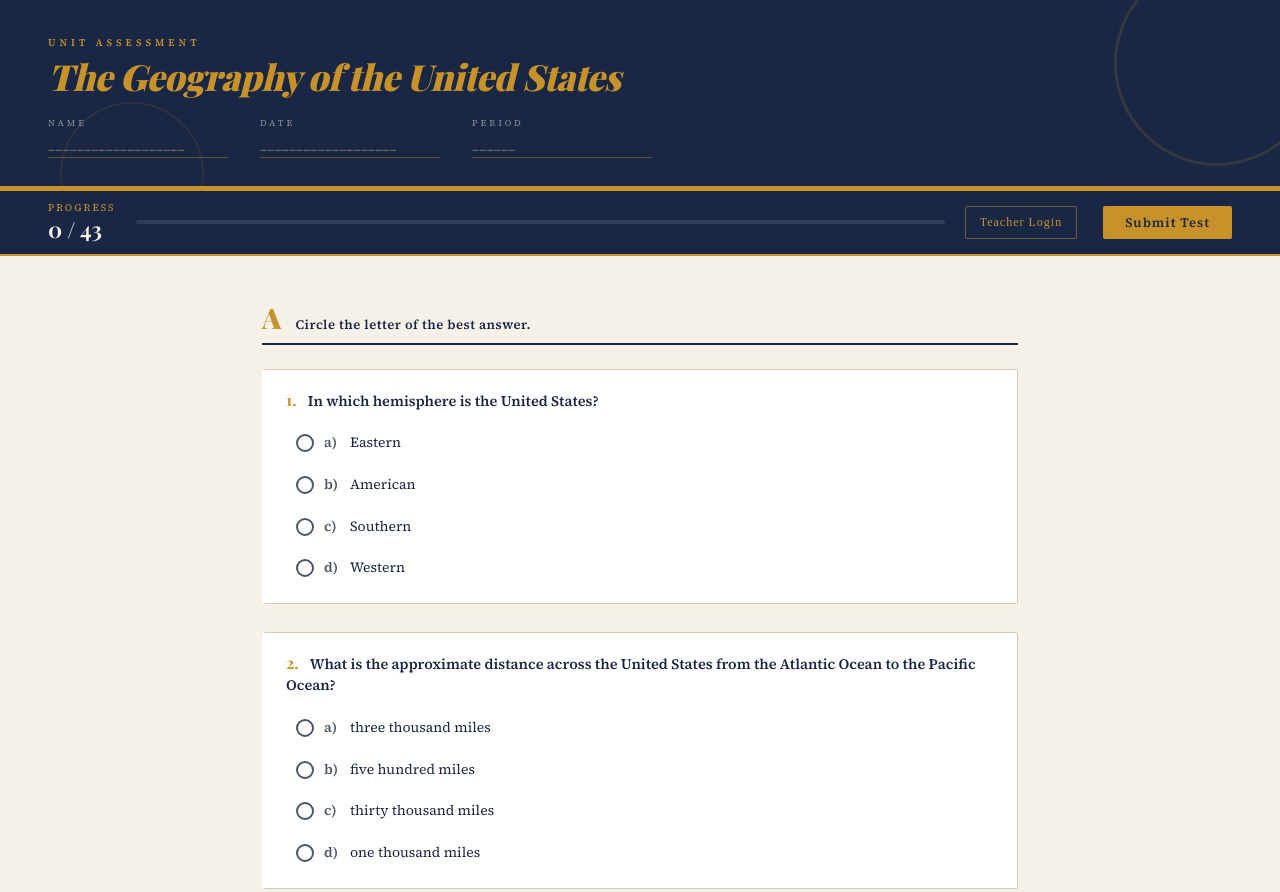
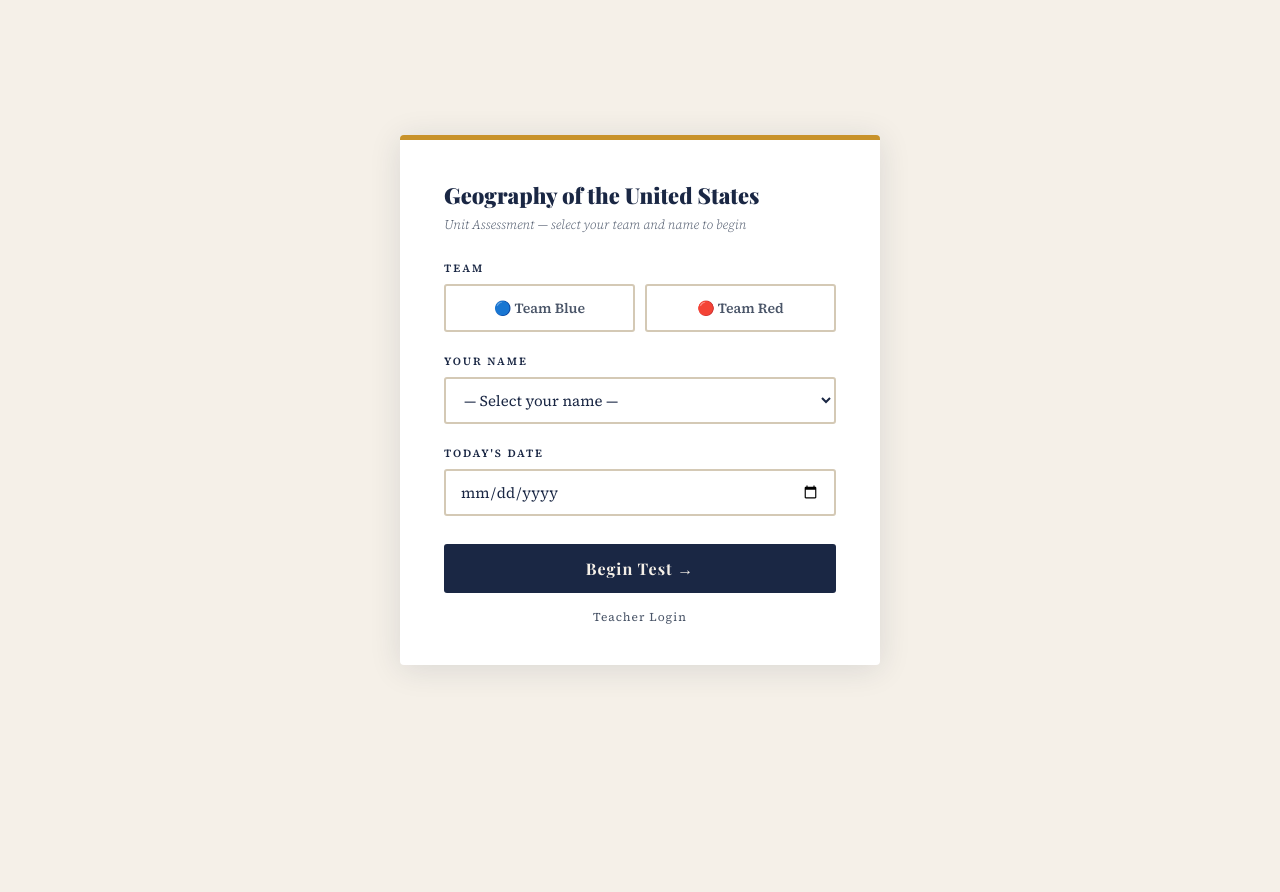
Before and after one commit to alicewestalicewest/saxon-math-test, a website: page public/us-geography-test.html in a window 1280 px wide. Shown: the top 892 px of the page. After the commit the page ends 860 px from the top, so only its background shows below. Drawn offline with nearby package versions, Linux system fonts and the light colour scheme.

Commit message:
Update us-geography-test.html

```diff
--- a/public/us-geography-test.html
+++ b/public/us-geography-test.html
@@ -352,21 +352,55 @@
 </head>
 <body>
 
+<!-- ── START SCREEN ─────────────────────────────────────────── -->
+<div id="page-start" style="min-height:100vh;display:flex;align-items:center;justify-content:center;padding:32px 16px;">
+  <div style="background:white;border-radius:4px;box-shadow:0 4px 32px rgba(26,39,68,0.12);padding:40px 44px;max-width:480px;width:100%;border-top:5px solid var(--gold);">
+    <div style="font-family:'Playfair Display',serif;font-size:22px;font-weight:900;color:var(--navy);margin-bottom:6px;">Geography of the United States</div>
+    <div style="font-size:13px;color:var(--slate);margin-bottom:28px;font-style:italic;">Unit Assessment — select your team and name to begin</div>
+
+    <div style="font-size:11px;letter-spacing:2px;text-transform:uppercase;font-weight:700;color:var(--navy);margin-bottom:8px;">Team</div>
+    <div style="display:flex;gap:10px;margin-bottom:22px;">
+      <button id="btn-blue" onclick="selectTeam('blue')"
+        style="flex:1;padding:12px;border:2px solid var(--border);background:white;border-radius:3px;font-family:'Source Serif 4',serif;font-size:14px;font-weight:700;cursor:pointer;color:var(--slate);transition:all 0.15s;">
+        🔵 Team Blue
+      </button>
+      <button id="btn-red" onclick="selectTeam('red')"
+        style="flex:1;padding:12px;border:2px solid var(--border);background:white;border-radius:3px;font-family:'Source Serif 4',serif;font-size:14px;font-weight:700;cursor:pointer;color:var(--slate);transition:all 0.15s;">
+        🔴 Team Red
+      </button>
+    </div>
+
+    <div style="font-size:11px;letter-spacing:2px;text-transform:uppercase;font-weight:700;color:var(--navy);margin-bottom:8px;">Your Name</div>
+    <select id="name-select" style="width:100%;padding:10px 14px;border:2px solid var(--border);border-radius:3px;font-family:'Source Serif 4',serif;font-size:15px;color:var(--navy);background:white;margin-bottom:22px;outline:none;">
+      <option value="">— Select your name —</option>
+    </select>
+
+    <div style="font-size:11px;letter-spacing:2px;text-transform:uppercase;font-weight:700;color:var(--navy);margin-bottom:8px;">Today's Date</div>
+    <input type="date" id="start-date" style="width:100%;padding:10px 14px;border:2px solid var(--border);border-radius:3px;font-family:'Source Serif 4',serif;font-size:15px;color:var(--navy);margin-bottom:28px;outline:none;"/>
+
+    <button onclick="beginTest()" style="width:100%;background:var(--navy);color:var(--cream);border:none;padding:14px;font-family:'Playfair Display',serif;font-size:16px;font-weight:700;cursor:pointer;border-radius:3px;letter-spacing:1px;">Begin Test →</button>
+    <a href="/us-geography-teacher.html" style="display:block;text-align:center;margin-top:16px;font-size:12px;color:var(--slate);text-decoration:none;letter-spacing:1px;">Teacher Login</a>
+  </div>
+</div>
+
+<!-- ── TEST ─────────────────────────────────────────────────── -->
+<div id="page-test" style="display:none;">
+
 <div class="test-header">
   <div class="header-label">Unit Assessment</div>
   <h1><em>The Geography of the United States</em></h1>
-  <div class="meta-row">
+  <div class="meta-row" style="margin-top:14px;">
     <div class="meta-field">
-      <label>Name</label>
-      <input type="text" placeholder="___________________">
+      <label>Student</label>
+      <div id="display-name" style="color:var(--gold);font-weight:700;font-size:15px;padding-top:4px;"></div>
+    </div>
+    <div class="meta-field">
+      <label>Team</label>
+      <div id="display-team" style="font-weight:700;font-size:13px;padding-top:4px;letter-spacing:1px;"></div>
     </div>
     <div class="meta-field">
       <label>Date</label>
-      <input type="text" placeholder="___________________">
-    </div>
-    <div class="meta-field">
-      <label>Period</label>
-      <input type="text" placeholder="______">
+      <div id="display-date" style="font-size:13px;padding-top:4px;color:rgba(245,240,232,0.7);"></div>
     </div>
   </div>
 </div>
@@ -377,7 +411,6 @@
     <div class="score-val" id="answered-count">0 / 33</div>
   </div>
   <div class="progress-wrap"><div class="progress-fill" id="progress-fill"></div></div>
-  <button onclick="window.location.href='/us-geography-teacher.html'" style="background:transparent;border:1px solid rgba(200,146,42,0.5);color:var(--gold);padding:8px 14px;font-family:serif;font-size:12px;cursor:pointer;border-radius:2px;letter-spacing:1px;margin-right:6px;">Teacher Login</button>
   <button id="submit-btn" onclick="submitTest()">Submit Test</button>
 </div>
 
@@ -812,8 +845,9 @@ async function submitTest() {
 
   // Collect all answers
   const payload = {
-    name: document.querySelector('.meta-field input[placeholder="___________________"]')?.value?.trim() || '',
-    date: document.querySelectorAll('.meta-field input')[1]?.value?.trim() || '',
+    name: currentStudentName,
+    date: currentDate,
+    team: currentTeam,
     testId: 'GEO'
   };
 
@@ -944,7 +978,72 @@ function retakeTest() {
   window.scrollTo({top:0, behavior:'smooth'});
 }
 
+// ── Roster ───────────────────────────────────────────────────
+const TEAM_BLUE = [
+  "Aarohi Agrawal","Alisha Agrawal","Ananya Arvind","Elizabeth Cai","Eloisa Keojampa",
+  "Eric Huang","Erin Yuen","Evan Chang","Jenny Montgomery","Jooha Park",
+  "Leo Matsiev","Maya Benavidez","Nathan Streeter","Peyton Pereira","Rynshall Chen",
+  "Samiha Java","Tate Yeung","Thea Angelidis-Smith","Vassilis Papadimitriou",
+  "Test Student Blue"
+];
+const TEAM_RED = [
+  "Aarush Gupta","Alisha Jain","Aria Pan","Ashra Vaka","Becca Zhang",
+  "Catherine Wang","Claire You","Elvin Qin","Erik Xu","Ethan Jiang",
+  "Francis Wang","Isabelle Yan","Jennifer Chen","Kaya Tobiczyk","Lisa Zhang",
+  "Neha Murthy","Oliver Liu","Rita Liang","Vikram Vemoory","William Lu",
+  "Xinkai Shen","Xinyan Shen","Test Student Red"
+];
+
+let currentTeam = '';
+let currentStudentName = '';
+let currentDate = '';
+
+function selectTeam(team) {
+  currentTeam = team;
+  const blueBtn = document.getElementById('btn-blue');
+  const redBtn  = document.getElementById('btn-red');
+  if (team === 'blue') {
+    blueBtn.style.cssText += 'border-color:#2563eb;background:#eff6ff;color:#1d4ed8;';
+    redBtn.style.cssText  += 'border-color:var(--border);background:white;color:var(--slate);';
+  } else {
+    redBtn.style.cssText   += 'border-color:#dc2626;background:#fff1f2;color:#dc2626;';
+    blueBtn.style.cssText  += 'border-color:var(--border);background:white;color:var(--slate);';
+  }
+  // Populate name dropdown
+  const sel = document.getElementById('name-select');
+  const roster = team === 'blue' ? TEAM_BLUE : TEAM_RED;
+  sel.innerHTML = '<option value="">— Select your name —</option>';
+  roster.forEach(n => {
+    const opt = document.createElement('option');
+    opt.value = opt.textContent = n;
+    sel.appendChild(opt);
+  });
+}
+
+function beginTest() {
+  const name = document.getElementById('name-select').value;
+  const date = document.getElementById('start-date').value;
+  if (!currentTeam) { alert('Please select your team.'); return; }
+  if (!name)         { alert('Please select your name.'); return; }
+  if (!date)         { alert('Please enter today\'s date.'); return; }
+
+  currentStudentName = name;
+  currentDate = date;
+
+  document.getElementById('display-name').textContent = name;
+  document.getElementById('display-team').textContent =
+    currentTeam === 'blue' ? '🔵 TEAM BLUE' : '🔴 TEAM RED';
+  document.getElementById('display-team').style.color =
+    currentTeam === 'blue' ? '#93c5fd' : '#fca5a5';
+  document.getElementById('display-date').textContent = date;
+
+  document.getElementById('page-start').style.display = 'none';
+  document.getElementById('page-test').style.display  = 'block';
+  window.scrollTo(0, 0);
+}
+
 updateProgress();
 </script>
+</div><!-- end page-test -->
 </body>
 </html>
```
